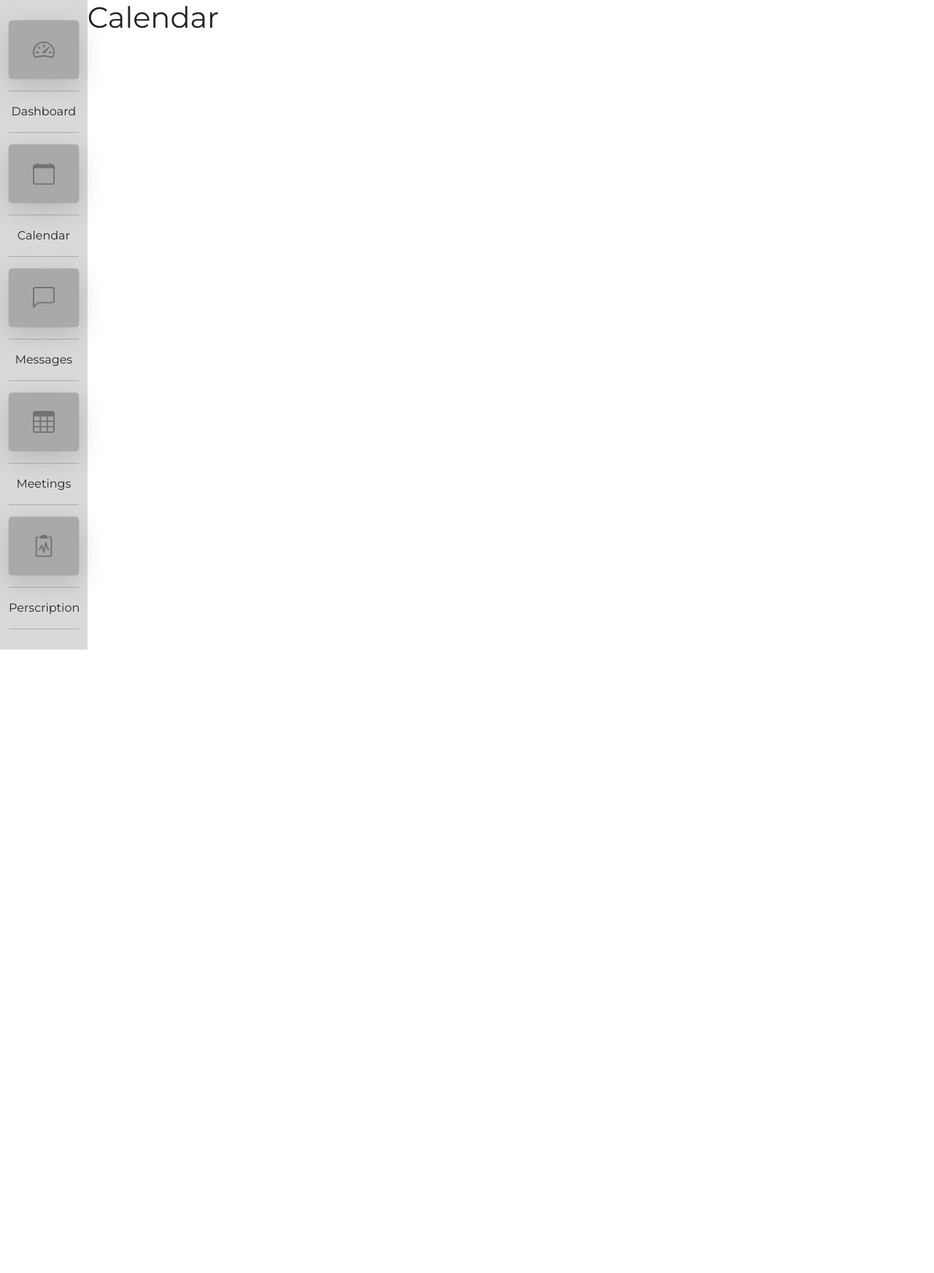
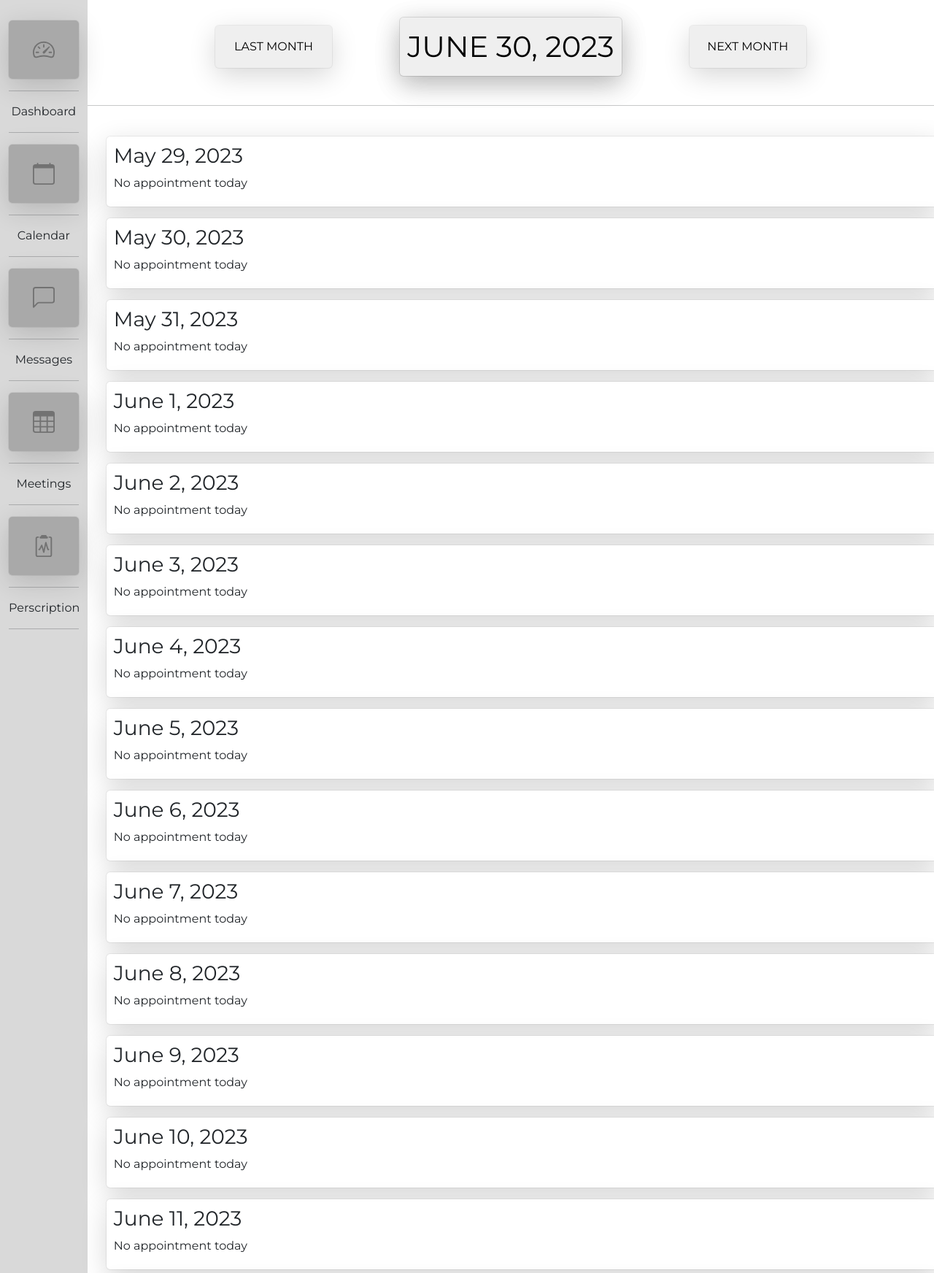
Before and after one commit to RadekKusiak71/Hospital_Management, a Django app: page /manage/calendar/ in a window 1280 px wide. Shown: the part 186-1930 px from the top of the page at 73% size. Before the commit the page ends 1076 px from the top, so only its background shows below. Run offline with Django 4.2, Linux system fonts and the light colour scheme; a user stored in the database is signed in; data comes from the database, SQL or seed files in the repository.

Commit message:
doctor calendar + appointment patients html change

```diff
--- a/templates/main/doctor_calendar.html
+++ b/templates/main/doctor_calendar.html
@@ -1,7 +1,75 @@
 {% extends 'main/base.html' %}
 {% load static %}
-{% block title %} Doctor Calendar {% endblock %}
-{% block css %} <link rel="stylesheet" href="{% static 'main/css/doctor_calendar.css' %}"> {% endblock %}
+{% block title %}{% endblock %}
+{% block css %}
+<link rel="stylesheet" href="{% static 'patient_page/css/appointments.css' %}">
+{% endblock %}
 {% block content %}
-    <h1>Calendar</h1>
+<div class="appointments_container">
+    <div class="upper_container">
+        <div class="left_upper">
+            <form action="" method="get">
+                <button type="submit" name="last" id="last" class="month_button" >last month</button>
+            </form>
+        </div>
+        <div class="middle_upper">
+            <form action="" method="GET">
+                <button type="submit" name="start_day" id="start_day" class="day_button" ><p>{{today_date}}</p></button>
+            </form>
+        </div>
+        <div class="right_upper">
+            <form action="" method="get">
+                <button type="submit" name="next" id="next" class="month_button" >next month</button>
+            </form>
+        </div>
+    </div>
+    <hr>
+    <div class="lower_container">
+    {% for day in days %}
+        {% if day|length != 1 %}
+            {% for data in day %}
+                {% if data.status == True or data.status == False %}
+                    <div class="day appointment_booked">
+                        <div class="day_date">
+                            <h3>{{day.0}}</h3>
+                        </div>
+                        <hr>
+                        <div class="appointment">
+                            <p>Time: {{ data.date|date:"H:i" }}</p>
+                            <p>Room: {{ data.room.number}}</p>
+                            <p>Patient: {{ data.patient.firstname }} {{data.patient.lastname}}</p>
+                            <p>Patient Email: {{ data.patient.email }}</p>
+                        </div>
+                    </div>
+                {% endif %}
+            {% endfor %}
+        {% else %}
+            <div class="day">
+                <div class="day_date">
+                    <h3>{{day.0}}</h3>
+                </div>
+                <div class="appointment_data">
+                    <p>No appointment today</p>
+                </div>
+            </div>
+        {% endif %}
+    {% endfor %}
+    </div>
+    <hr>
+    <div class="upper_container">
+        <div class="left_upper">
+            <form action="" method="get">
+                <button type="submit" name="last" id="last" class="month_button" >last month</button>
+            </form>
+        </div>
+        <div class="middle_upper">
+            <p>{{today_date}}</p>
+        </div>
+        <div class="right_upper">
+            <form action="" method="get">
+                <button type="submit" name="next" id="next" class="month_button" >next month</button>
+            </form>
+        </div>
+    </div>
+</div>
 {% endblock %}
```
Also changed, not shown: templates/patient_page/appointments.html (+4 -52 lines).
